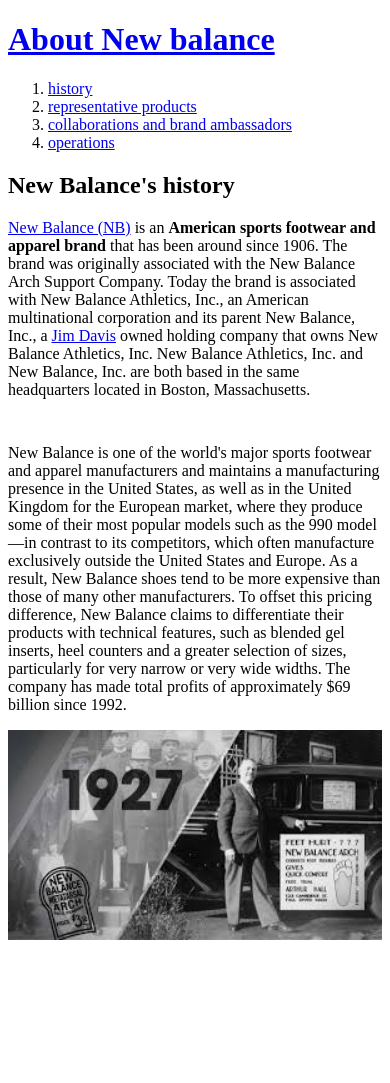
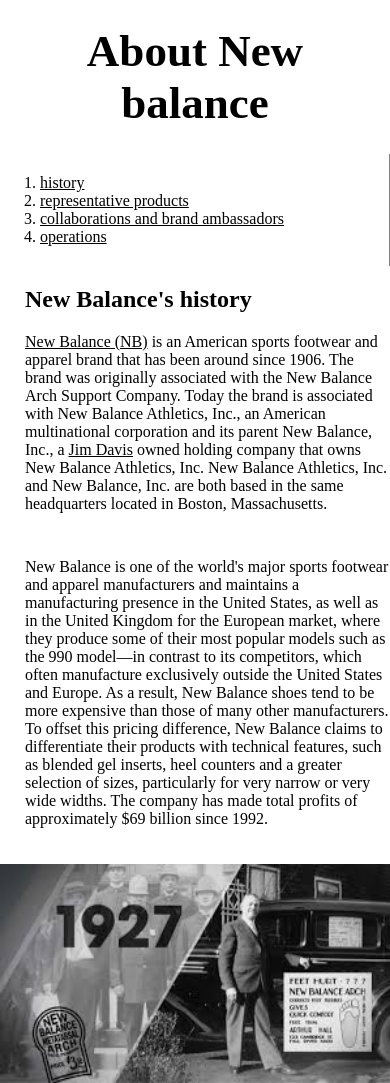
Before and after one commit to ooojae/ooo-, a plain HTML site: page history.html in a window 390 px wide. Before the commit the page ends 952 px from the top, so only its background shows below. Drawn offline with Linux system fonts and the light colour scheme; a script that the page names is missing.

Commit message:
Finally i made it some day .. i all new about that

```diff
--- a/history.html
+++ b/history.html
@@ -3,6 +3,7 @@
 <head>
   <title>About New Balance</title>
   <meta charset="utf-8">
+  <link rel="stylesheet" href="style.css">
   <!-- Global site tag (gtag.js) - Google Analytics -->
   <script async src="https://www.googletagmanager.com/gtag/js?id=UA-176726220-1"></script>
   <script>
@@ -15,17 +16,22 @@
 
 </head>
 <body>
-  <h1><a href="index.html">About New balance</a></h1>
+  <h1><a href="index.html"style="text-decoration:none" >About New balance</a></h1>
+  <div id=grid>
     <ol>
       <li><a href="history.html">history</a></li>
       <li><a href="products.html">representative products</a></li>
       <li><a href="ambassadors.html">collaborations and brand ambassadors</a></li>
       <li><a href="operations.html">operations</a></li>
     </ol>
+    <div id=article>
     <h2>New Balance's history</h2>
-  <p><a target="_blank" href="https://www.newbalance.com/" title="new balance's web page">New Balance (NB)</a> is an <strong>American sports footwear and apparel brand</strong> that has been around since 1906. The brand was originally associated with the New Balance Arch Support Company. Today the brand is associated with New Balance Athletics, Inc., an American multinational corporation and its parent New Balance, Inc., a <a href="https://en.wikipedia.org/wiki/Jim_Davis_(businessman)" target="_blank">Jim Davis</a> owned holding company that owns New Balance Athletics, Inc. New Balance Athletics, Inc. and New Balance, Inc. are both based in the same headquarters located in Boston, Massachusetts.</p>
+    <p><a target="_blank" href="https://www.newbalance.com/" title="new balance's web page">New Balance (NB)</a> is an American sports footwear and apparel brand that has been around since 1906. The brand was originally associated with the New Balance Arch Support Company. Today the brand is associated with New Balance Athletics, Inc., an American multinational corporation and its parent New Balance, Inc., a <a href="https://en.wikipedia.org/wiki/Jim_Davis_(businessman)" target="_blank">Jim Davis</a> owned holding company that owns New Balance Athletics, Inc. New Balance Athletics, Inc. and New Balance, Inc. are both based in the same headquarters located in Boston, Massachusetts.</p>
     <p style="margin-top:45px;">New Balance is one of the world's major sports footwear and apparel manufacturers and maintains a manufacturing presence in the United States, as well as in the United Kingdom for the European market, where they produce some of their most popular models such as the 990 model—in contrast to its competitors, which often manufacture exclusively outside the United States and Europe. As a result, New Balance shoes tend to be more expensive than those of many other manufacturers. To offset this pricing difference, New Balance claims to differentiate their products with technical features, such as blended gel inserts, heel counters and a greater selection of sizes, particularly for very narrow or very wide widths. The company has made total profits of approximately $69 billion since 1992.</p>
-  <img src="h.jpeg" width="100%">
+    </div>
+  </div>
+
+  <img src="h.jpeg" width="100%" style="margin-top:20px;">
   <!--Start of Tawk.to Script-->
   <script type="text/javascript">
   var Tawk_API=Tawk_API||{}, Tawk_LoadStart=new Date();
--- /dev/null
+++ b/style.css
@@ -0,0 +1,44 @@
+body{
+  margin:0;
+}
+a{
+  color:black;
+}
+h1{
+  font-size:45px;
+  text-align: center;
+  border-bottom:1px solid gray;
+  margin:0;
+  padding:25px;
+}
+#insert{
+  padding-top:40px;
+}
+#grid{
+  display:grid;
+  grid-template-columns: 200px 1fr;
+}
+#grid ol{
+  padding-left: 33px;
+  border-right:1px solid gray;
+  margin:0;
+  padding:20px;
+  padding-left:40px;
+}
+#grid #article{
+  padding-left: 25px;
+}
+@media(max-width:800px){
+  #grid{
+    display:block;
+  }
+  ol{
+    border-right:none;
+    padding:20px;
+    padding-left:30px;
+    margin:20px;
+  }
+  h1{
+    border-bottom:none;
+  }
+}
```
Also changed, not shown: BOX.HTML (added, +21 -0 lines), ambassadors.html (+7 -0 lines), operations.html (+5 -0 lines), products.html (+7 -0 lines). Lines whose indentation alone changed are shown as unchanged.
